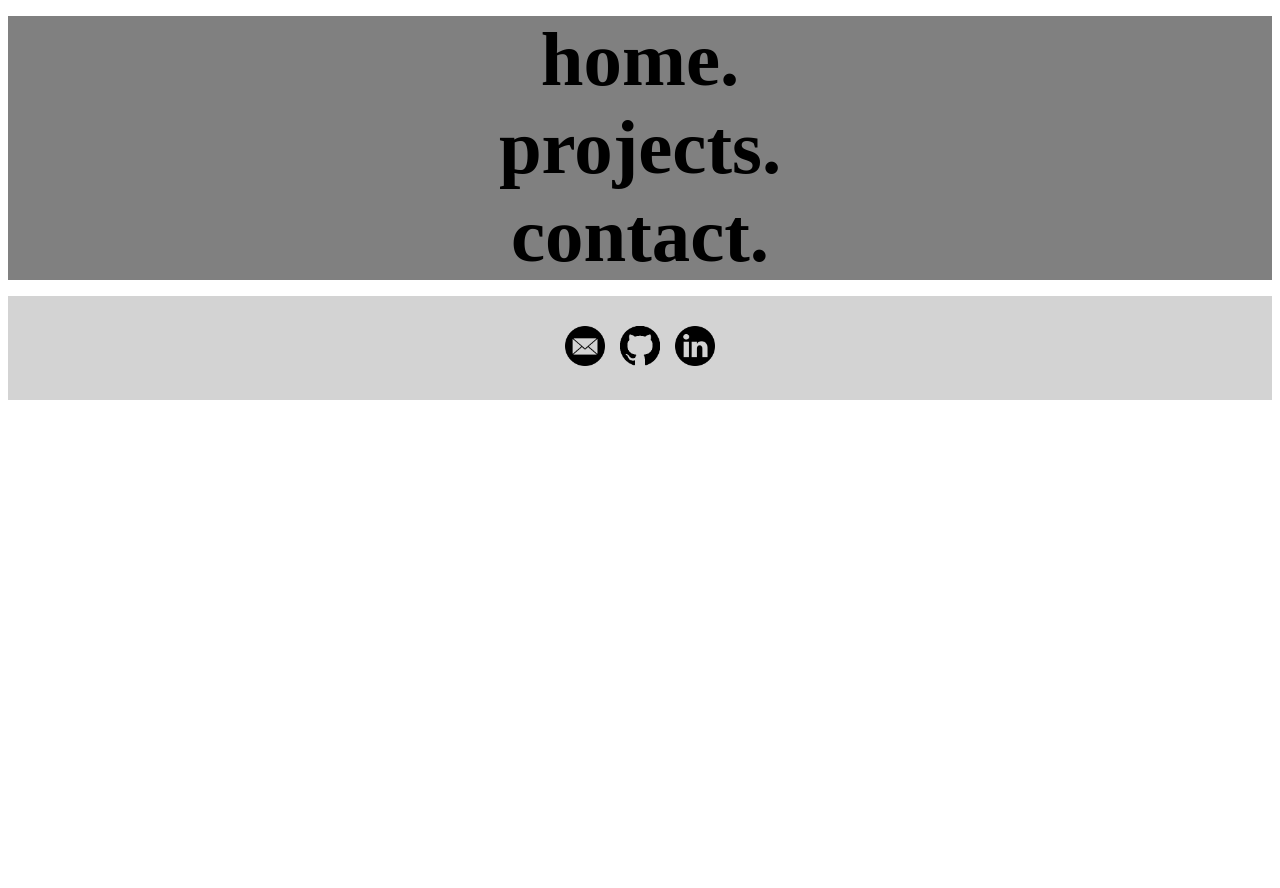
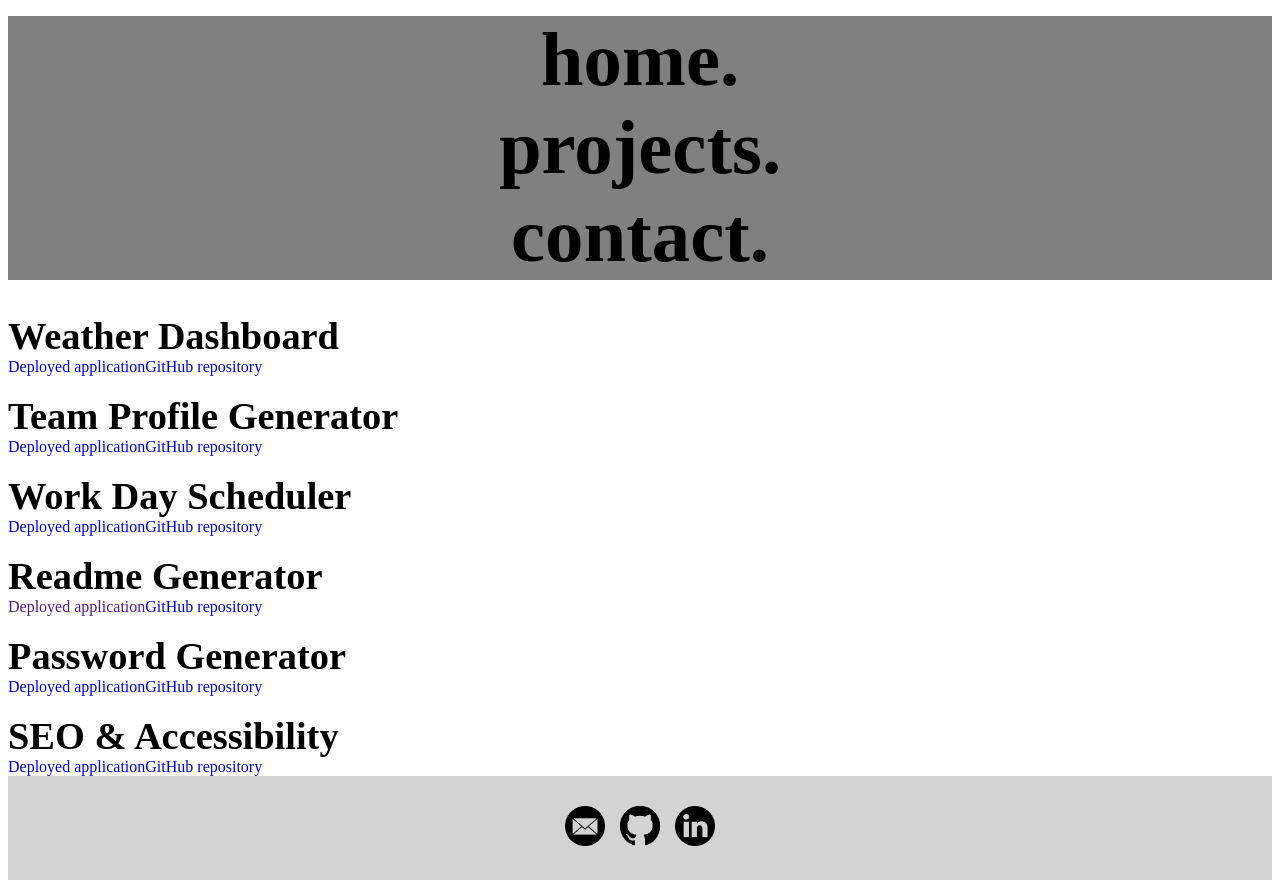
Before and after one commit to priceclaire/portfolio-react, a React (Vite) app: page /Projects in a window 1280 px wide. Before the commit the page ends 800 px from the top, so only its background shows below. Built offline with nearby package versions, Linux system fonts and the light colour scheme.

Commit message:
project json import works

```diff
--- a/src/assets/project-data.json
+++ b/public/project-data.json
@@ -1,5 +1,4 @@
-{
-    "projects": [
+[
         {
             "ID": "1",
             "title": "Weather Dashboard",
@@ -43,4 +42,3 @@
             "image": ""
         }
     ]
-}
--- a/src/App.jsx
+++ b/src/App.jsx
@@ -2,7 +2,7 @@
 import React from 'react';
 import { BrowserRouter as Router, Routes, Route } from 'react-router-dom';
 import  Home from './pages/Home';
-// import  Projects from './pages/ProjectsAll';
+import  ProjectsAll from './pages/ProjectsAll';
 import  Contact from './pages/Contact';
 import Header from './components/Header/Header';
 import Footer from './components/Footer/Footer';
@@ -18,7 +18,7 @@ function App() {
         {/* <Wrapper> */}
           <Routes>
             <Route path="/" element={<Home/>} />
-            {/* <Route path="/Projects" element={<Projects/>} /> */}
+            <Route path="/Projects" element={<ProjectsAll/>} />
             <Route path="/Contact" element={<Contact/>} />
           </Routes>
         {/* </Wrapper> */}
--- a/src/components/CardProjects/CardProjects.jsx
+++ b/src/components/CardProjects/CardProjects.jsx
@@ -1,15 +1,14 @@
 import React from 'react';
 
-
-function CardProjects() {
-    const title = data.projects.title;
-
+function CardProjects({ data }) {
     return (
         <div>
-            <h1>{title}</h1>
+            <img scr={data.image} />
+            <h5>{data.title}</h5>
+            <a href={data.linkDeployed} target="_blank" rel="noreferrer noopener">Deployed application</a>
+            <a href={data.linkRepo} target="_blank" rel="noreferrer noopener">GitHub repository</a>
         </div>
     );
-
 }
 
 export default CardProjects;
--- /dev/null
+++ b/src/components/MainProjects/MainProjects.jsx
@@ -0,0 +1,14 @@
+import React from 'react';
+import CardProjects from '../CardProjects/CardProjects';
+
+function MainProjects( {jsonData} ) {
+    return (
+        <div>
+            {jsonData.map((item, index) => (
+                <CardProjects key={index} data={item} />
+            ))}
+        </div>
+    );
+}
+
+export default MainProjects;
--- a/src/pages/ProjectsAll.jsx
+++ b/src/pages/ProjectsAll.jsx
@@ -1,32 +1,21 @@
-import React from 'react';
-import data from '../assets/project-data.json';
-import CardProjects from '../components/CardProjects/CardProjects';
+import React, { useState, useEffect } from 'react';
+import MainProjects from '../components/MainProjects/MainProjects';
 
+function ProjectsAll() {
+   const [jsonData, setJsonData] = useState([]);
 
-
-// Parent
-
-// class Project1 extends Component {
-//     render() {
-//         const title = data.projects.title;
-
-//         return (
-//             <div>
-//                 <h1>{title}</h1>
-//             </div>
-//         );
-//     }
-// }
-
-function Projects() {
-    const title = data.projects.title;
+   useEffect(() => {
+    fetch('/project-data.json')
+    .then((response) => response.json())
+    .then((data) => setJsonData(data))
+    .catch((error) => console.error('Error fetching data: ', error));
+   }, []);
 
     return (
         <div>
-            <h1>{title}</h1>
+           <MainProjects jsonData={jsonData} />
         </div>
     );
-
 }
 
-export default Project;
+export default ProjectsAll;
```
